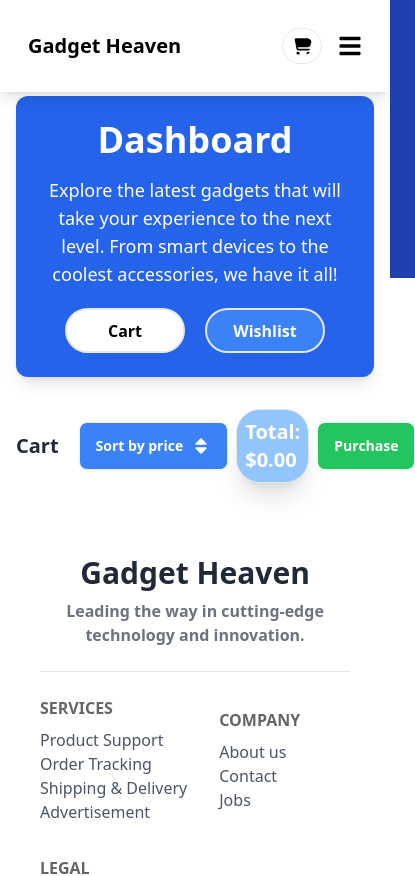
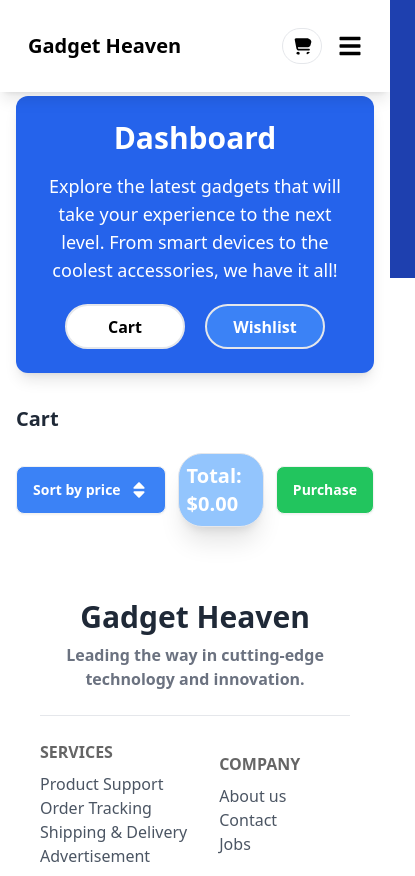
Before and after one commit to ArafatSani10/Gadget-Heaven, a React (Vite) app: page /dashboard in a window 390 px wide. Shown: the top 876 px of the page, 415 px wide, since content can reach past the window. Built offline with nearby package versions, Linux system fonts and the light colour scheme.

Commit message:
responsiveness done and project complete.

```diff
--- a/src/Pages/Dashboard.jsx
+++ b/src/Pages/Dashboard.jsx
@@ -34,18 +34,15 @@ const Dashboard = () => {
         setTotalPrice(total);
     };
 
-    // Sorting  by price
+    // Sorting by price
     const sortByPrice = () => {
         const sorted = [...products].sort((a, b) => {
-            return isSortedAsc
-                ? a.price - b.price
-                : b.price - a.price;
+            return isSortedAsc ? a.price - b.price : b.price - a.price;
         });
         setProducts(sorted);
         setIsSortedAsc(!isSortedAsc);
         calculateTotal(sorted);
     };
-
 
     const handlePurchase = () => {
         if (products.length === 0) {
@@ -54,7 +51,6 @@ const Dashboard = () => {
             setIsModalOpen(true);  // Show the modal
         }
     };
-
 
     const proceedPurchase = () => {
         setIsPurchased(true);
@@ -66,24 +62,23 @@ const Dashboard = () => {
         setIsModalOpen(false);
     };
 
-
     const closeModal = () => {
         setIsModalOpen(false);
     };
 
     return (
-        <div className="mt-24 px-4 md:px-8">
+        <div className="mt-24 px-4 sm:px-6 md:px-8">
             <Helmet>
                 <title>Dashboard || Gadget Heaven</title>
             </Helmet>
             {/* Dashboard Header Section */}
             <div className="p-6 mb-8 text-center bg-blue-600 rounded-xl shadow-lg mx-auto">
-                <h1 className="text-4xl md:text-5xl font-semibold text-white mb-4">Dashboard</h1>
-                <p className="text-lg md:w-[800px] mx-auto text-white">
+                <h1 className="text-3xl sm:text-4xl md:text-5xl font-semibold text-white mb-4">Dashboard</h1>
+                <p className="text-lg sm:text-xl md:w-[800px] mx-auto text-white">
                     Explore the latest gadgets that will take your experience to the next level. From smart devices to the coolest accessories, we have it all!
                 </p>
 
-                <div className='flex items-center justify-center gap-5 mt-5'>
+                <div className='flex flex-wrap items-center justify-center gap-5 mt-5'>
                     {/* Cart Button: On Click, Show Cart Data */}
                     <button
                         onClick={() => setShowCart(true)}
@@ -103,9 +98,9 @@ const Dashboard = () => {
 
             {/* Sort and Purchase Section */}
             {showCart && (
-                <div className='flex items-center justify-between gap-5 mb-4'>
-                    <h1 className='font-bold md:text-2xl text-xl'>Cart</h1>
-                    <div className='flex items-center gap-2'>
+                <div className='flex flex-wrap items-center justify-between gap-5 mb-4'>
+                    <h1 className='font-bold text-xl sm:text-2xl'>Cart</h1>
+                    <div className='flex items-center gap-3'>
                         <button
                             onClick={sortByPrice}
                             className='btn px-4 py-2 bg-blue-500 text-white rounded-lg flex items-center gap-2'>
@@ -125,15 +120,15 @@ const Dashboard = () => {
 
             {/* Conditional Rendering of Cart or Wishlist */}
             {showCart ? (
-                <div className="grid md:grid-cols-2 lg:grid-cols-2 gap-6 px-4 md:px-8">
+                <div className="grid grid-cols-1 sm:grid-cols-2 lg:grid-cols-3 xl:grid-cols-4 gap-6 px-4 sm:px-6 md:px-8">
                     {products?.map(product => (
                         <Card handleRemove={handleRemove} key={product.product_id} product={product} />
                     ))}
                 </div>
             ) : (
                 <div className="text-center text-lg text-gray-600">
-                    <h1 className="flex items-center justify-start font-bold md:text-2xl text-xl"> Wishlist</h1>
-                    <div className="grid md:grid-cols-2 lg:grid-cols-2 gap-6">
+                    <h1 className="flex items-center justify-start font-bold sm:text-xl md:text-2xl"> Wishlist</h1>
+                    <div className="grid grid-cols-1 sm:grid-cols-2 lg:grid-cols-3 xl:grid-cols-4 gap-6">
                         {products?.map(product => (
                             <Card handleRemove={handleRemove} key={product.product_id} product={product} />
                         ))}
```
